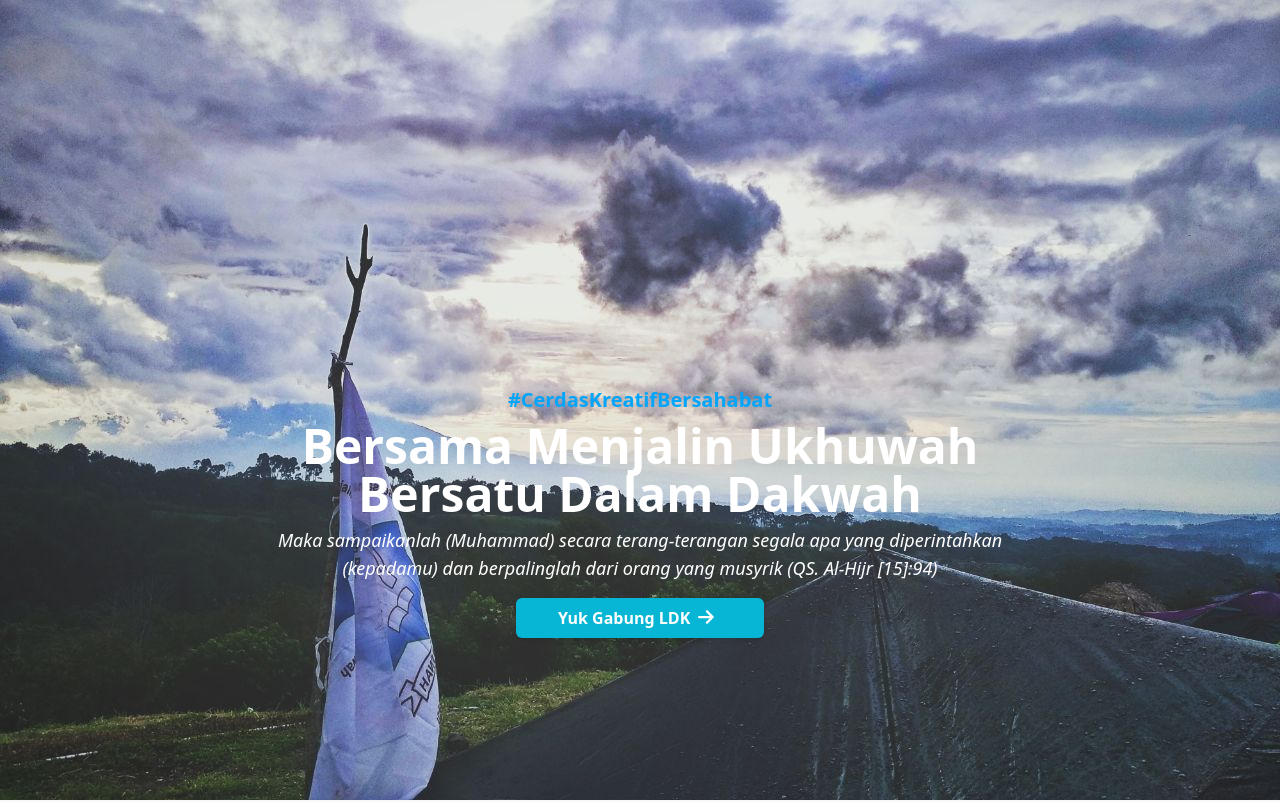
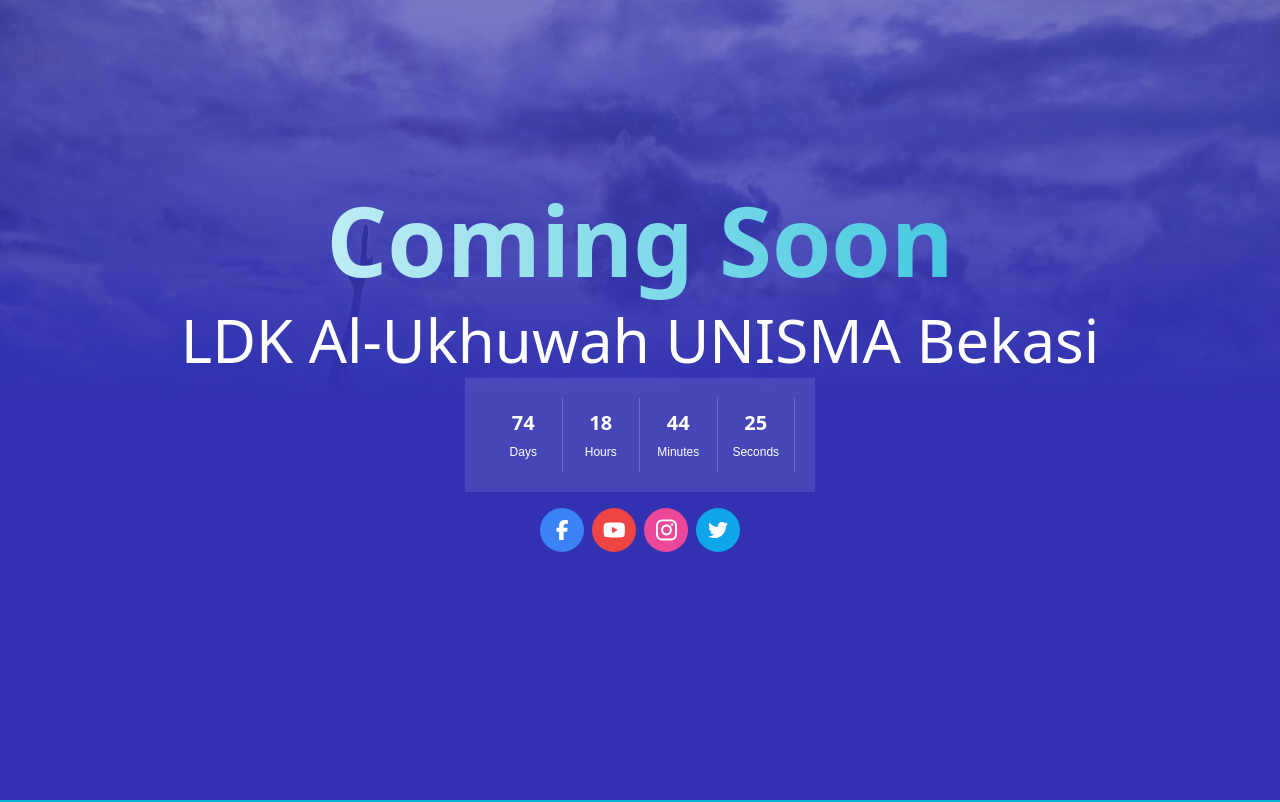
Before and after one commit to jayamiko/LDK-AlUkhuwah-Website, a Next.js app: page / in a window 1280 px wide. Shown: the top 802 px of the page. Built offline with nearby package versions, Linux system fonts and the light colour scheme; a web font is replaced by a local one.

Commit message:
Create Coming Soon Component

```diff
--- /dev/null
+++ b/components/ComingSoon/Timer/Timer.jsx
@@ -0,0 +1,84 @@
+import React, { Component } from "react";
+// import moment from 'moment';
+import styles from "./Timer.module.css";
+
+class CountDown extends Component {
+  constructor(props) {
+    super(props);
+    this.count = this.count.bind(this);
+    this.state = {
+      days: 0,
+      minutes: 0,
+      hours: 0,
+      secounds: 0,
+      time_up: "",
+    };
+    this.x = null;
+    this.deadline = null;
+  }
+  count() {
+    var now = new Date().getTime();
+    var t = this.deadline - now;
+    var dd = Math.floor(t / (1000 * 60 * 60 * 24));
+    var hh = Math.floor((t % (1000 * 60 * 60 * 24)) / (1000 * 60 * 60));
+    var mm = Math.floor((t % (1000 * 60 * 60)) / (1000 * 60));
+    var ss = Math.floor((t % (1000 * 60)) / 1000);
+
+    var days = dd < 10 ? "0" + dd : dd;
+    var hours = hh < 10 ? "0" + hh : hh;
+    var minutes = mm < 10 ? "0" + mm : mm;
+    var seconds = ss < 10 ? "0" + ss : ss;
+
+    this.setState({ days, minutes, hours, seconds });
+
+    if (t < 0) {
+      clearInterval(this.x);
+      this.setState({
+        days: 0,
+        minutes: 0,
+        hours: 0,
+        seconds: 0,
+        time_up: "TIME IS UP",
+      });
+    }
+  }
+  componentDidMount() {
+    this.deadline = new Date("Oct 08, 2022 21:00:00").getTime();
+
+    this.x = setInterval(this.count, 1000);
+  }
+
+  render() {
+    const { days, seconds, hours, minutes } = this.state;
+    return (
+      <div className={styles.countdown}>
+        <div className="w-1/4 float-left">
+          <div className={styles.box}>
+            <p id="day">{days}</p>
+            <span className={styles.text}>Days</span>
+          </div>
+        </div>
+        <div className="w-1/4 float-left">
+          <div className={styles.box}>
+            <p id="hour">{hours}</p>
+            <span className={styles.text}>Hours</span>
+          </div>
+        </div>
+        <div className="w-1/4 float-left">
+          <div className={styles.box}>
+            <p id="minute">{minutes}</p>
+            <span className={styles.text}>Minutes</span>
+          </div>
+        </div>
+        <div className="w-1/4 float-left">
+          <div className={styles.box}>
+            <p id="second">{seconds}</p>
+            <span className={styles.text}>Seconds</span>
+          </div>
+        </div>
+      </div>
+    );
+  }
+}
+
+export default CountDown;
--- /dev/null
+++ b/components/ComingSoon/Timer/Timer.module.css
@@ -0,0 +1,34 @@
+.countdown {
+  width: 100vw;
+  padding: 10px;
+  background-color: rgba(255, 255, 255, 0.1);
+  display: flex;
+  text-align: center;
+  margin: auto;
+}
+.box {
+  padding: 10px;
+  border-right: solid 1px rgba(255, 255, 255, 0.2);
+}
+.countdown .col-4:last-child .box {
+  border-right-color: transparent;
+}
+.countdown .box p {
+  font-size: 20px;
+  font-weight: bold;
+  margin: 0;
+}
+.countdown .box .text {
+  font-size: 12px;
+  font-family: sans-serif;
+}
+
+@media (min-width: 768px) {
+  .container {
+    width: 1100px;
+  }
+  .countdown {
+    width: 350px;
+    padding: 20px;
+  }
+}
--- /dev/null
+++ b/components/ComingSoon/index.jsx
@@ -0,0 +1,23 @@
+import React from "react";
+import Timer from "./Timer/Timer";
+import styles from "./index.module.css";
+import MediaSosial from "../MediaSosial/MediaSosial";
+
+export default function ComingSoonPage() {
+  return (
+    <div className={`${styles.comingSoon}`}>
+      <div className="containerBox text-white">
+        <h1 className="lg:min-h-[110px] text-5xl sm:text-6xl lg:text-8xl font-extrabold text-transparent bg-clip-text bg-gradient-to-r from-white to-primary">
+          Coming Soon
+        </h1>
+        <h2 className="text-white text-2xl sm:text-4xl lg:text-6xl">
+          LDK Al-Ukhuwah UNISMA Bekasi
+        </h2>
+        <Timer />
+        <div className="w-full flex justify-center my-3">
+          <MediaSosial />
+        </div>
+      </div>
+    </div>
+  );
+}
--- /dev/null
+++ b/components/ComingSoon/index.module.css
@@ -0,0 +1,23 @@
+.comingSoon {
+  position: fixed;
+  display: flex;
+  justify-content: center;
+  top: 0;
+  left: 0;
+  right: 0;
+  bottom: 0;
+  text-align: center;
+  background: rgb(49, 49, 177);
+  background: linear-gradient(
+    0deg,
+    rgba(49, 49, 177, 1) 0%,
+    rgba(49, 49, 177, 1) 50%,
+    rgba(49, 49, 177, 0.6) 100%
+  );
+}
+
+@media (min-width: 768px) {
+  .containerBox {
+    width: 1100px;
+  }
+}
--- a/pages/index.js
+++ b/pages/index.js
@@ -1,21 +1,22 @@
 import React, { useState, useEffect } from "react";
-import { faArrowRight } from "@fortawesome/free-solid-svg-icons"
-import { alUkhuwah } from "./_app"
+import Head from "next/head";
+import { faArrowRight } from "@fortawesome/free-solid-svg-icons";
+import { alUkhuwah } from "./_app";
 import { blog } from "../data/data";
 import AboutCard from "../components/Card/AboutCard";
 import CourseCard from "../components/Card/CourseCard";
-import Button from "../components/utils/Button"
+import Button from "../components/utils/Button";
 import DepartementSlide from "../components/Card/DeptSlide";
 import { FontAwesomeIcon } from "@fortawesome/react-fontawesome";
-import { faSearch } from "@fortawesome/free-solid-svg-icons"
+import { faSearch } from "@fortawesome/free-solid-svg-icons";
+import ComingSoonPage from "../components/ComingSoon";
 
 const HomePage = () => {
-
   const [query, setQuery] = useState("");
   const [resultQuery, setResultQuery] = useState([]);
 
   const searching = () => {
-    const resultSearch = blog.filter(item => {
+    const resultSearch = blog.filter((item) => {
       const title = item.title.toLowerCase().includes(query.toLowerCase());
       if (query === "") {
         return item;
@@ -24,18 +25,25 @@ const HomePage = () => {
       }
     });
     setResultQuery(resultSearch);
-  }
+  };
 
   useEffect(() => {
-    searching()
-  }, [query])
+    searching();
+  }, [query]);
 
   return (
     <>
+      <Head>
+        <title>LDK Al-Ukhuwah UNISMA</title>
+      </Head>
+      <ComingSoonPage />
       <section id="hero" className="coverHero z-10">
         <div className="relative h-screen flex container z-20 md:pt-44 w-full">
-          <div className="grid grid-cols-1 my-auto">
-            <div id="heading" className="text-white w-full mt-5 md:w-4/5 lg:w-2/3 mx-auto">
+          {/* <div className="grid grid-cols-1 my-auto">
+            <div
+              id="heading"
+              className="text-white w-full mt-5 md:w-4/5 lg:w-2/3 mx-auto"
+            >
               <h2 className="text-sky-600 brightness-125 font-semibold text-xl text-center">
                 #CerdasKreatifBersahabat
               </h2>
@@ -47,16 +55,20 @@ const HomePage = () => {
                 yang diperintahkan (kepadamu) dan berpalinglah dari orang yang
                 musyrik (QS. Al-Hijr [15]:94)
               </p>
-            <div className="w-full flex justify-center">
+              <div className="w-full flex justify-center">
                 <div className="w-1/2 sm:w-1/3">
-                  <Button path="/pendaftaran" text="Yuk Gabung LDK" icon={faArrowRight} />
+                  <Button
+                    path="/pendaftaran"
+                    text="Yuk Gabung LDK"
+                    icon={faArrowRight}
+                  />
                 </div>
               </div>
             </div>
-          </div>
+          </div> */}
         </div>
       </section>
-      <AboutCard />
+      {/* <AboutCard />
       <section id="departement" className="h-[90vh] py-12 my-20 bg-[url(/images/ldk-akhwat2.jpg)] bg-center bg-no-repeat bg-cover">
         <div className="relative container mx-auto px-4 h-full flex items-center">
           <DepartementSlide />
@@ -85,7 +97,7 @@ const HomePage = () => {
           </div>
           <CourseCard resultQuery={resultQuery} />
         </div>
-      </section>
+      </section> */}
     </>
   );
 };
--- a/styles/globals.css
+++ b/styles/globals.css
@@ -61,6 +61,29 @@ a {
   font-style: italic;
 }
 
+.containerBox {
+  width: 100%;
+  margin: 15% auto;
+}
+
+.preloader {
+  position: fixed;
+  left: 0px;
+  top: 0px;
+  width: 100%;
+  height: 100%;
+  z-index: 999999;
+  background-color: rgb(49, 49, 177);
+  background-position: center center;
+  background-repeat: no-repeat;
+  opacity: 1;
+  transition: 1s opacity;
+}
+.preloader.loaded {
+  opacity: 0;
+  visibility: hidden;
+}
+
 .animation-wrapper {
   width: fit-content;
   height: fit-content;
```
